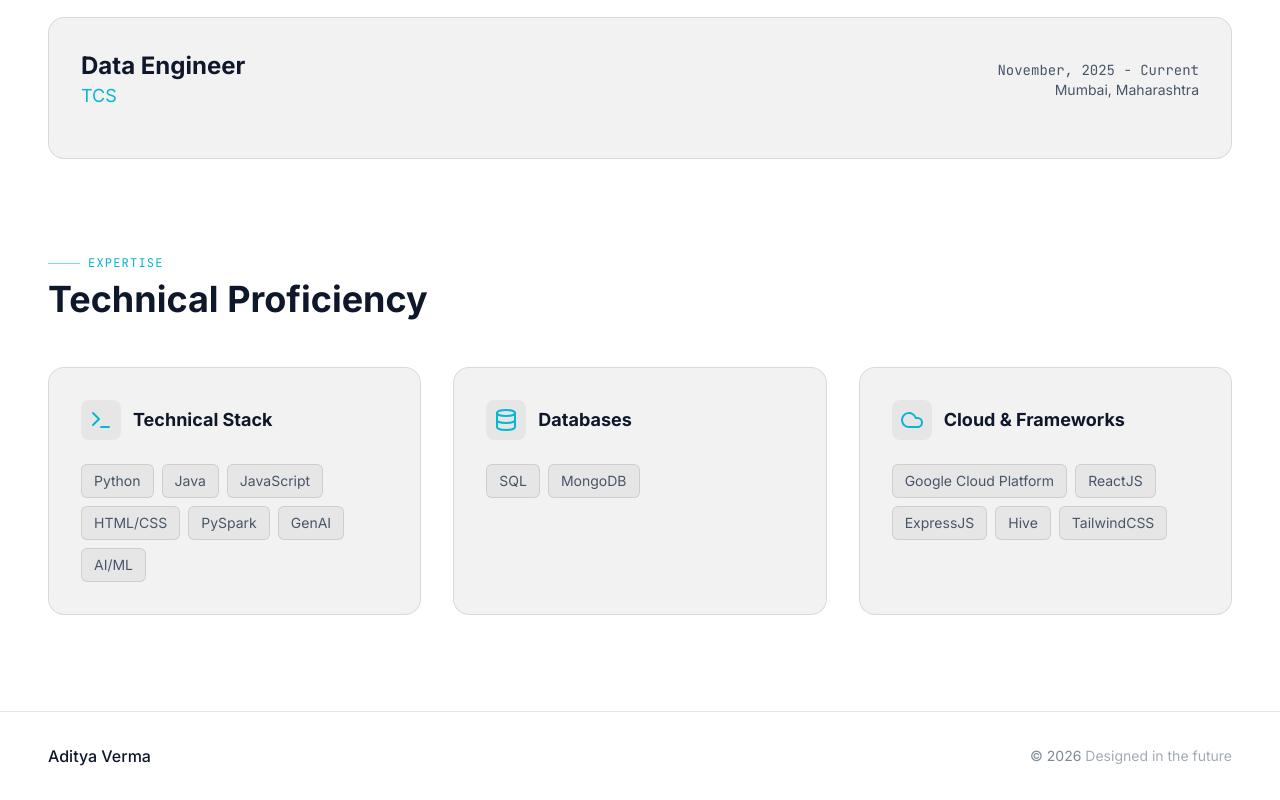
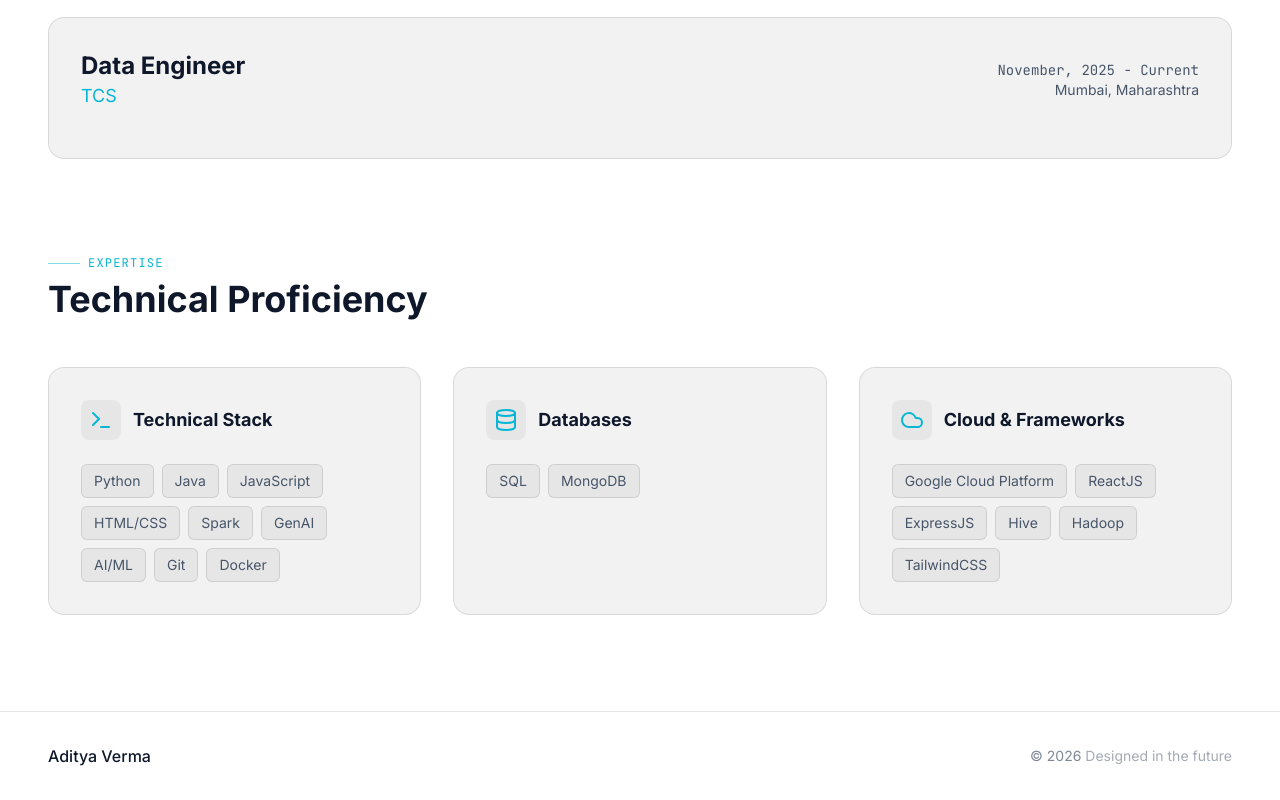
Before and after one commit to addy-301/Personal_Site, a React (Vite) app: page / in a window 1280 px wide. Shown: the part 975-1775 px from the top of the page. Built offline with nearby package versions, Linux system fonts and the light colour scheme; a web font is replaced by a local one.

Commit message:
Update skills and tools in data.ts

```diff
--- a/src/data.ts
+++ b/src/data.ts
@@ -60,9 +60,9 @@ export const personalData = {
     "Qualified for Round 2 of INFAthon (Informatica Code-a-thon)."
   ],
   skills: {
-    technical: ["Python", "Java", "JavaScript", "HTML/CSS", "PySpark", "GenAI", "AI/ML"],
+    technical: ["Python", "Java", "JavaScript", "HTML/CSS", "Spark", "GenAI", "AI/ML", "Git", "Docker"],
     database: ["SQL", "MongoDB"],
-    tools: ["ReactJS", "ExpressJS", "Hive", "TailwindCSS"],
+    tools: ["ReactJS", "ExpressJS", "Hive", "Hadoop", "TailwindCSS"],
     cloud: ["Google Cloud Platform"]
   },
   certifications: [
```
